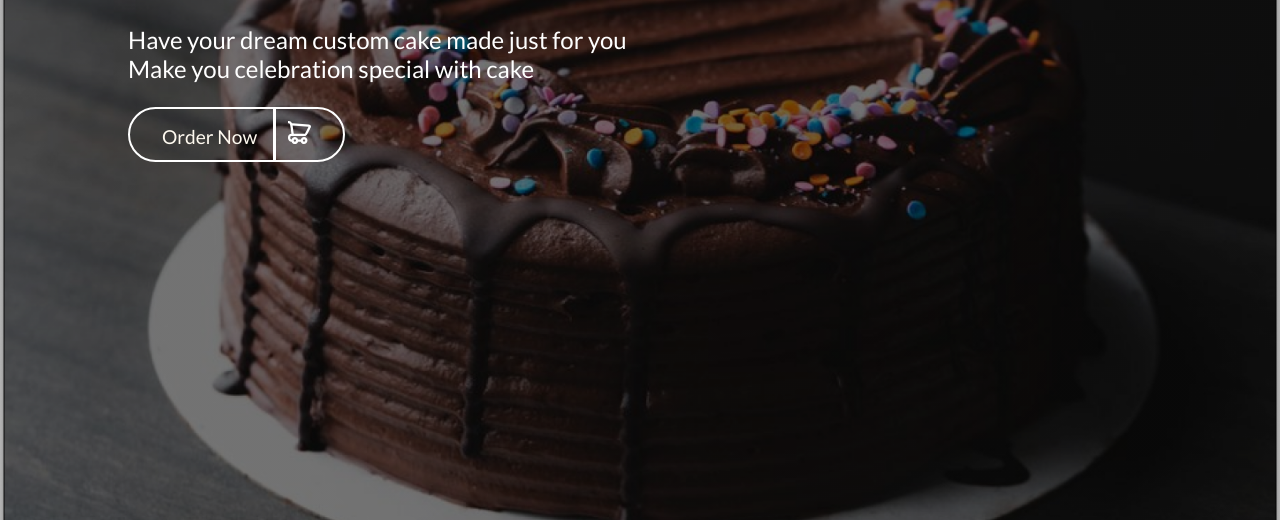
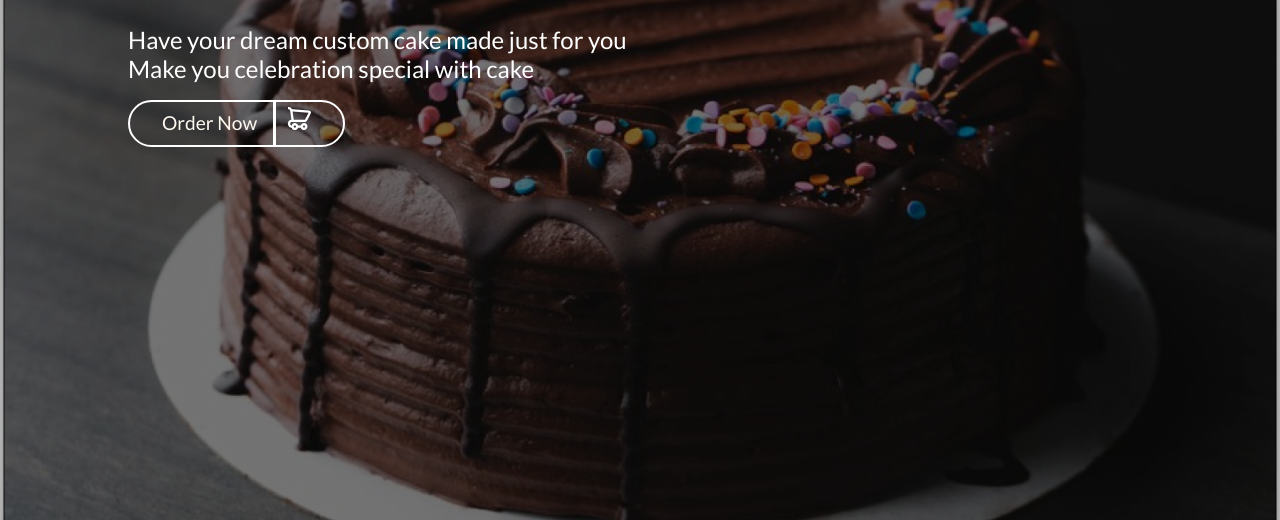
Before and after one commit to programmingseeker/cakeop-frontend, a website: page index.html in a window 1280 px wide. Shown: the part 280-800 px from the top of the page. Drawn offline with Linux system fonts and the light colour scheme.

Commit message:
banner button fixed

```diff
--- a/src/sass/main.scss
+++ b/src/sass/main.scss
@@ -61,9 +61,7 @@ body {
   background-position: center;
   height: 100vh;
   .banner-content {
-    display: flex;
     position: absolute;
-    flex-direction: column;
     top: 25%;
     left: 10%;
 
@@ -82,7 +80,6 @@ body {
       display: inline;
       align-items: center;
       position: relative;
-      width: fit-content;
       border: white 2px solid;
       padding: 0.75rem 2rem;
       text-decoration: none;
```
Also changed, not shown: src/css/main.css.
